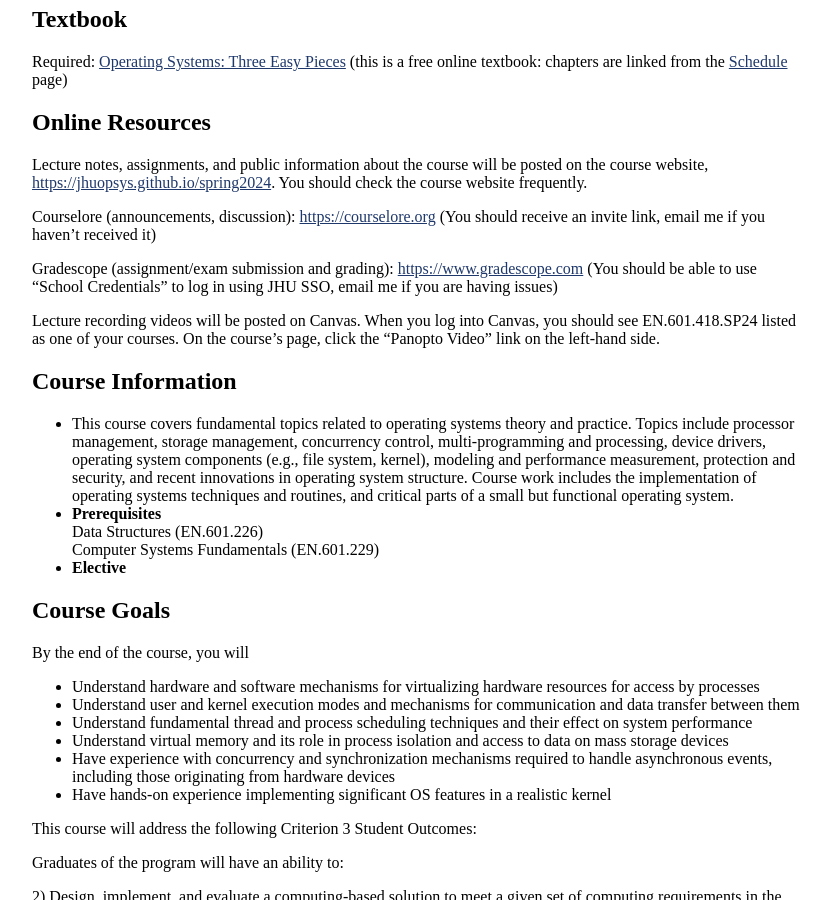
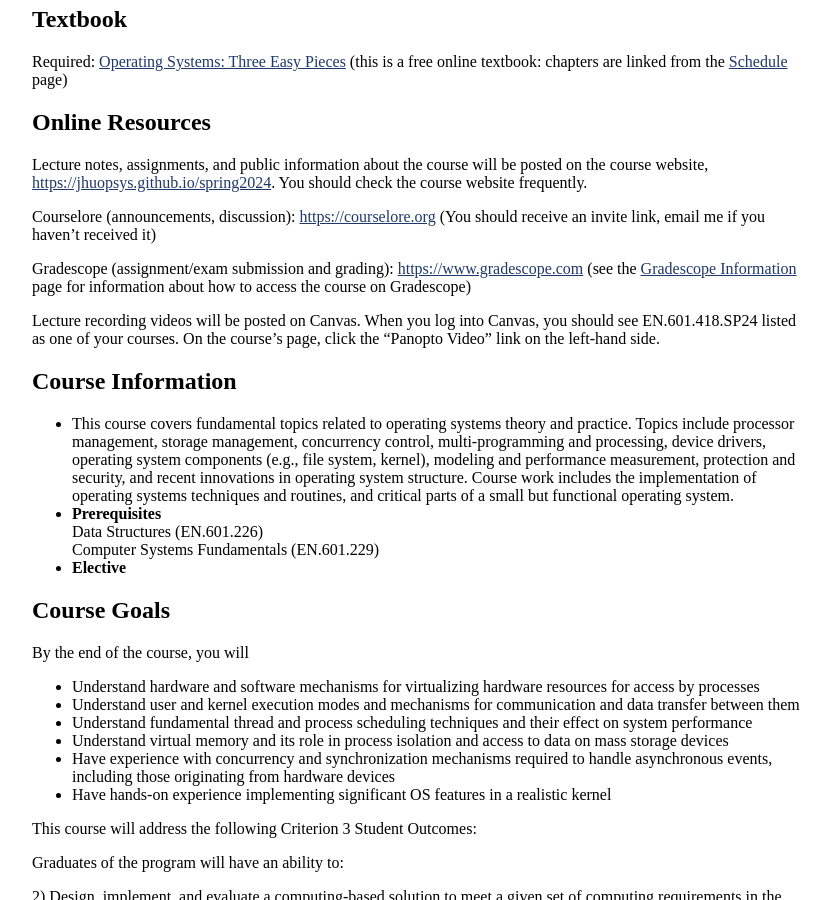
Before and after one commit to jhuopsys/spring2024, a Jekyll site: the page built from syllabus.md, in a window 1280 px wide and 900 px high, scrolled down 736 px. Shown: the whole window, without its empty margins (224-1054 px from the left). Built offline with Jekyll 4.4.1, drawn with Linux system fonts in a browser that asks for light colours.

Commit message:
link to gradescope info page from syllabus

```diff
--- a/syllabus.md
+++ b/syllabus.md
@@ -49,8 +49,8 @@ Courselore (announcements, discussion): <https://courselore.org> (You
 should receive an invite link, email me if you haven't received it)
 
 Gradescope (assignment/exam submission and grading):
-<https://www.gradescope.com> (You should be able to use "School
-Credentials" to log in using JHU SSO, email me if you are having issues)
+<https://www.gradescope.com> (see the [Gradescope Information](gradescope.html)
+page for information about how to access the course on Gradescope)
 
 Lecture recording videos will be posted on Canvas. When you log into Canvas,
 you should see EN.601.418.SP24 listed as one of your courses. On the course's
```
